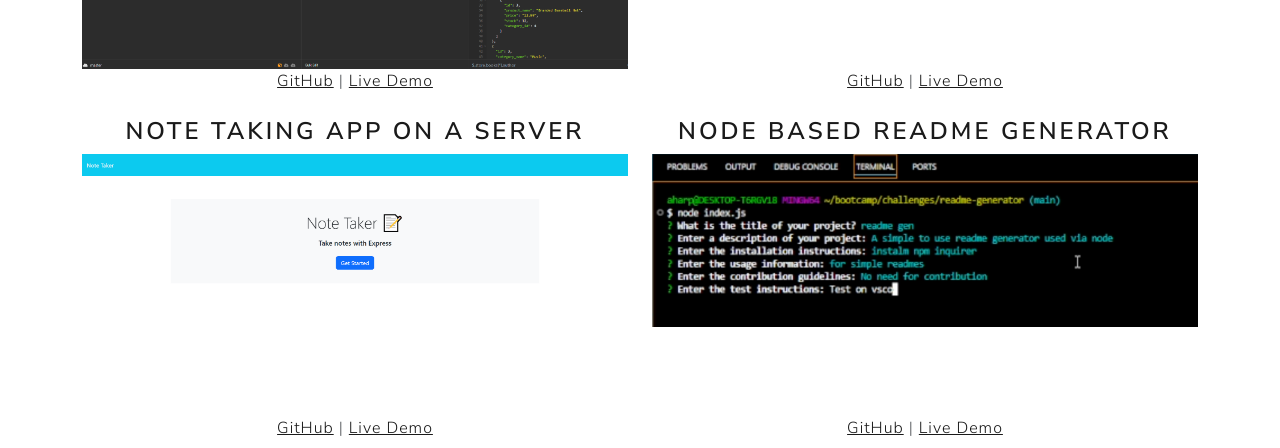
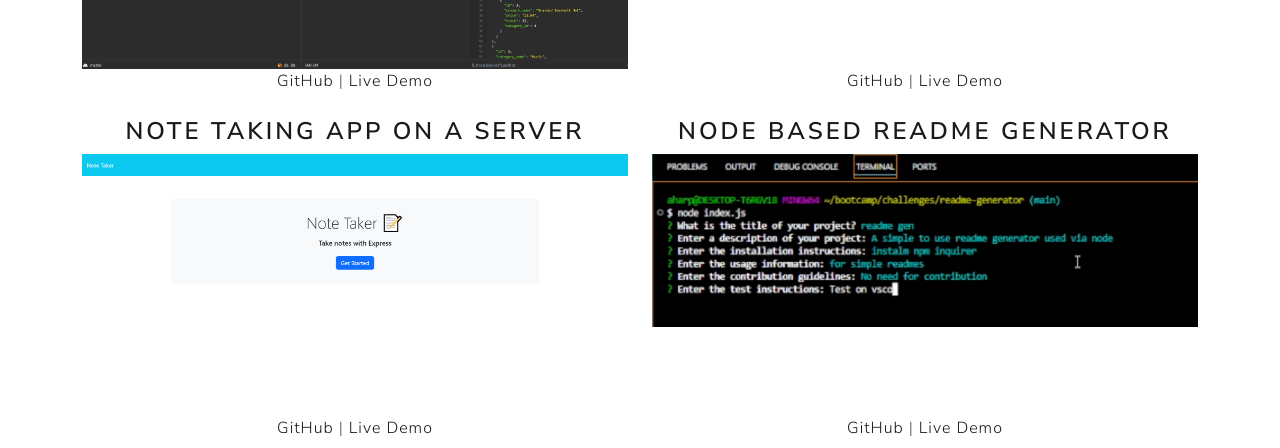
Before and after one commit to aharper2568/react-portfolio, a React (Vite) app: page /Portfolio in a window 1280 px wide. Shown: the part 352-800 px from the top of the page. Built offline with nearby package versions, Linux system fonts and the light colour scheme.

Commit message:
added styling to project links

```diff
--- a/src/components/Projects.jsx
+++ b/src/components/Projects.jsx
@@ -5,11 +5,11 @@ const Project = ({ title, image, githubLink, liveLink }) => {
       <img src={image} className="w-100" alt={`${title} Screenshot`} />
       <div className="mt-auto">
         <p>
-          <a href={githubLink} target="_blank" rel="noopener noreferrer">
+          <a href={githubLink} className="link-offset-2 link-underline link-underline-opacity-0" target="_blank" rel="noopener noreferrer">
             GitHub
           </a>
           {" | "}
-          <a href={liveLink} target="_blank" rel="noopener noreferrer">
+          <a href={liveLink} className="link-offset-2 link-underline link-underline-opacity-0" target="_blank" rel="noopener noreferrer">
             Live Demo
           </a>
         </p>
```
